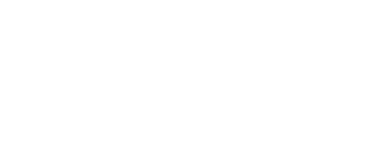
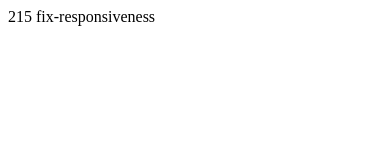
Before and after one commit to sneparc/branch, a plain HTML site: page index.html in a window 390 px wide. Drawn offline with Linux system fonts and the light colour scheme.

```diff
--- a/index.html
+++ b/index.html
@@ -1,4 +1,4 @@
 <!doctype html>
 <html>
-
+	215 fix-responsiveness
 </html>
```
